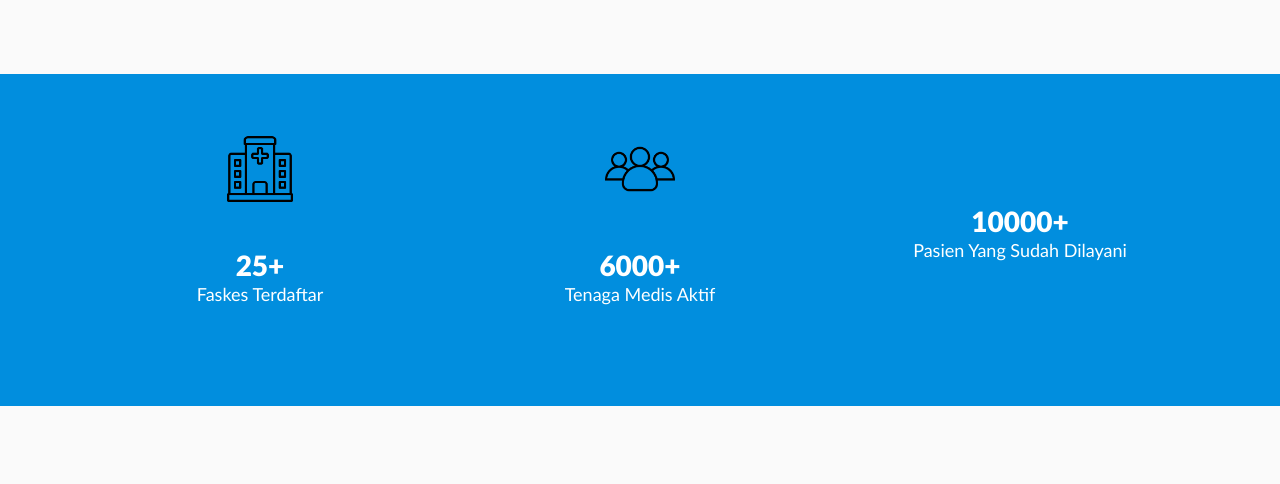
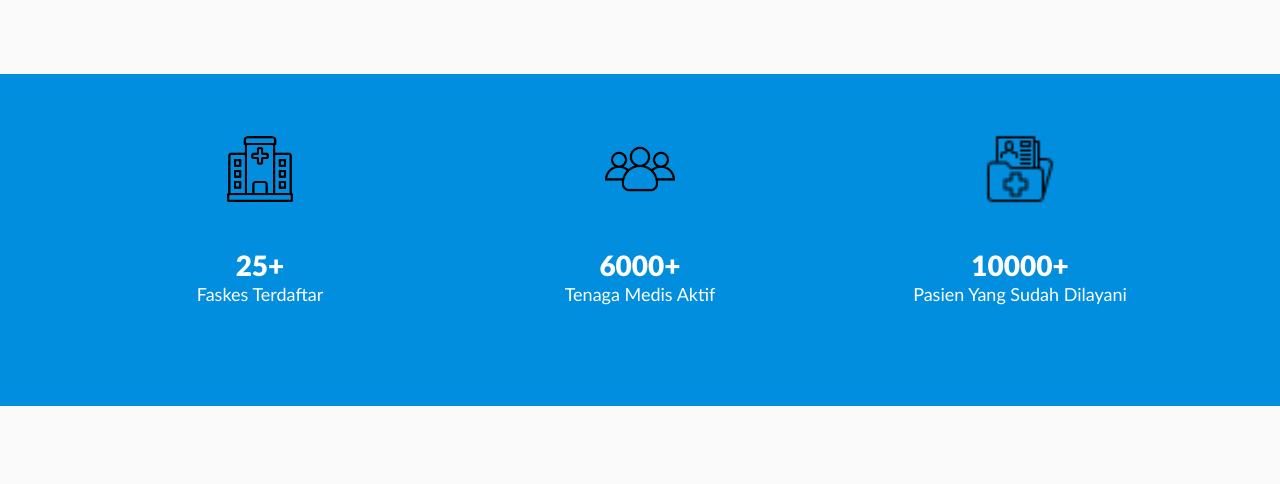
Before and after one commit to nurMangg/lp_omedi, a plain HTML site: page index.html in a window 1280 px wide. Shown: the part 4100-4584 px from the top of the page. Drawn offline with nearby package versions, Linux system fonts and the light colour scheme; some packages are replaced by stand-ins of ours; files whose address does not match are found by name.

Commit message:
update: Optimize Design & Icons

```diff
--- a/index.html
+++ b/index.html
@@ -601,7 +601,7 @@ bussi_author: Webstrot
                             <div class="col-xl-4 col-lg-6 col-md-6 mb-4 animate" data-animate="fadeIn">
                                 <div class="service-block mb-32">
                                     <div class="image-circle">
-                                        <img src="flaticon/omedi/patient.png" width="48px" alt="">
+                                        <img src="images/omedi/patient-icon.png" width="48px" alt="">
                                     </div>
                                     <div class="text-block">
                                         <h4 class="text-white mb-16">MEDICAL SYSTEM</h4>
```
